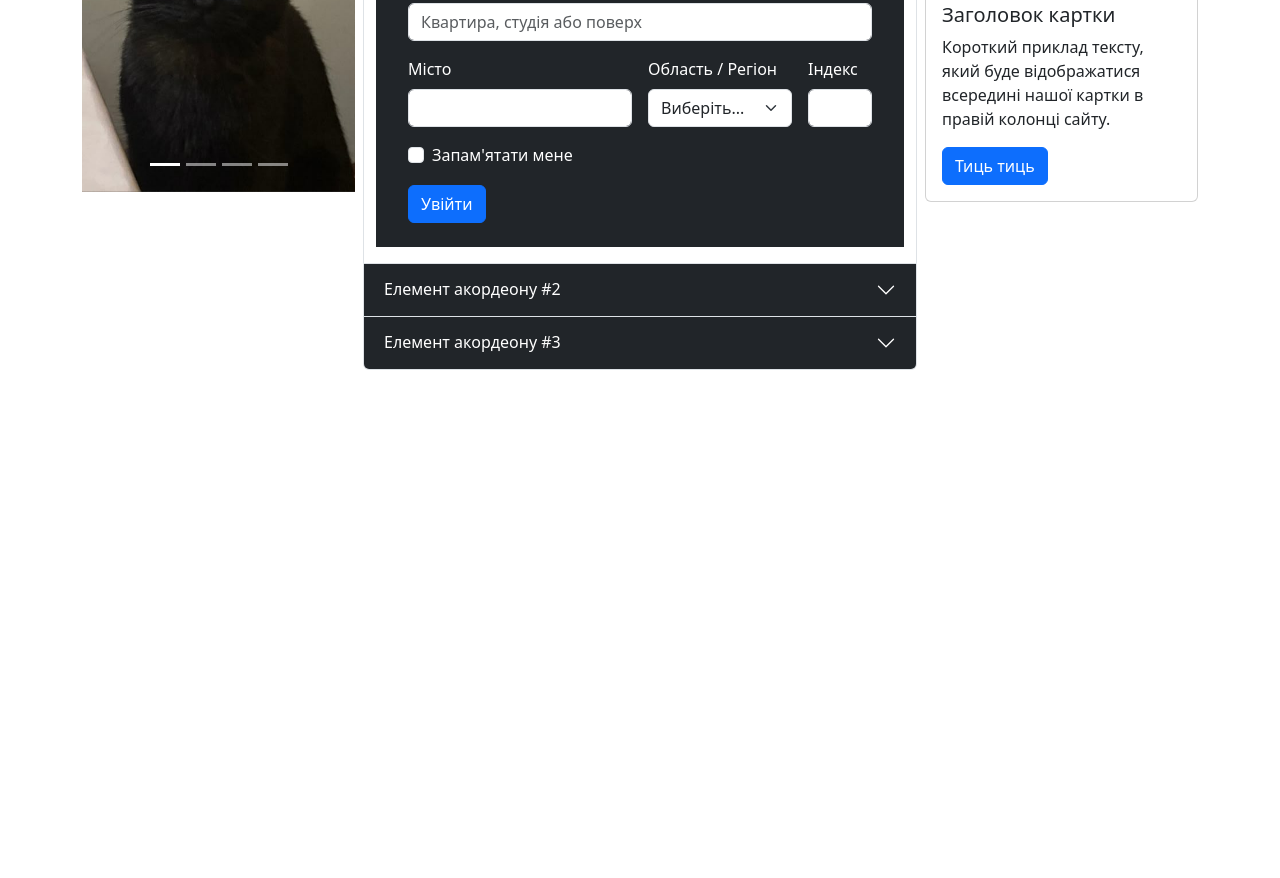
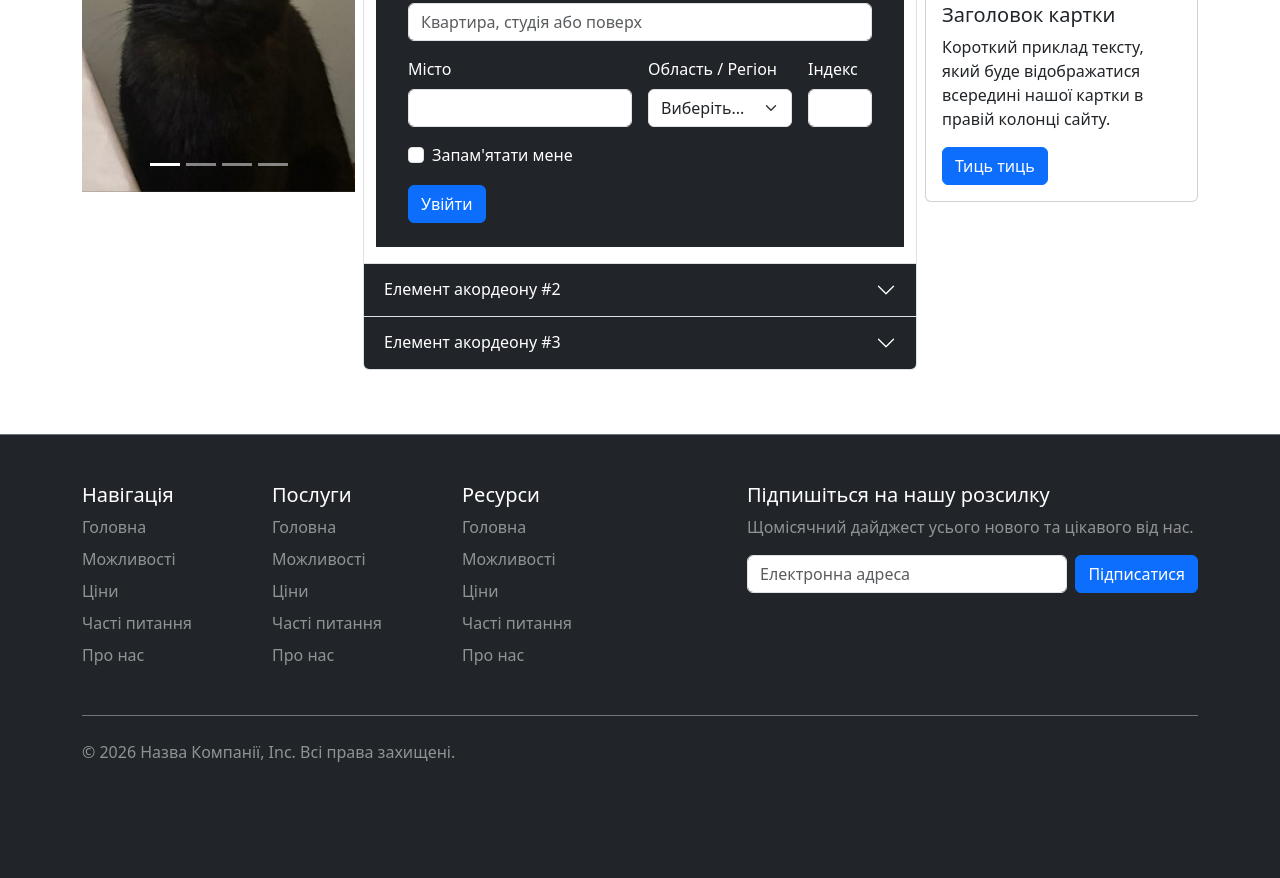
Before and after one commit to alina-koman/hillel-bootstrap, a plain HTML site: page index.html in a window 1280 px wide. Shown: the part 431-1309 px from the top of the page. Before the commit the page ends 865 px from the top, so only its background shows below. Drawn offline with nearby package versions, Linux system fonts and the light colour scheme.

Commit message:
add footer

```diff
--- a/index.html
+++ b/index.html
@@ -182,6 +182,74 @@
   </div>
 </main>
 
+<footer class="py-5 border-top border-secondary bg-dark text-white">
+  <div class="container">
+    <div class="row">
+
+      <div class="col-6 col-md-2 mb-3">
+        <h5>Навігація</h5>
+        <ul class="nav flex-column">
+          <li class="nav-item mb-2"><a href="#" class="nav-link p-0 text-white-50">Головна</a></li>
+          <li class="nav-item mb-2"><a href="#" class="nav-link p-0 text-white-50">Можливості</a></li>
+          <li class="nav-item mb-2"><a href="#" class="nav-link p-0 text-white-50">Ціни</a></li>
+          <li class="nav-item mb-2"><a href="#" class="nav-link p-0 text-white-50">Часті питання</a></li>
+          <li class="nav-item mb-2"><a href="#" class="nav-link p-0 text-white-50">Про нас</a></li>
+        </ul>
+      </div>
+
+      <div class="col-6 col-md-2 mb-3">
+        <h5>Послуги</h5>
+        <ul class="nav flex-column">
+          <li class="nav-item mb-2"><a href="#" class="nav-link p-0 text-white-50">Головна</a></li>
+          <li class="nav-item mb-2"><a href="#" class="nav-link p-0 text-white-50">Можливості</a></li>
+          <li class="nav-item mb-2"><a href="#" class="nav-link p-0 text-white-50">Ціни</a></li>
+          <li class="nav-item mb-2"><a href="#" class="nav-link p-0 text-white-50">Часті питання</a></li>
+          <li class="nav-item mb-2"><a href="#" class="nav-link p-0 text-white-50">Про нас</a></li>
+        </ul>
+      </div>
+
+      <div class="col-6 col-md-2 mb-3">
+        <h5>Ресурси</h5>
+        <ul class="nav flex-column">
+          <li class="nav-item mb-2"><a href="#" class="nav-link p-0 text-white-50">Головна</a></li>
+          <li class="nav-item mb-2"><a href="#" class="nav-link p-0 text-white-50">Можливості</a></li>
+          <li class="nav-item mb-2"><a href="#" class="nav-link p-0 text-white-50">Ціни</a></li>
+          <li class="nav-item mb-2"><a href="#" class="nav-link p-0 text-white-50">Часті питання</a></li>
+          <li class="nav-item mb-2"><a href="#" class="nav-link p-0 text-white-50">Про нас</a></li>
+        </ul>
+      </div>
+
+      <div class="col-md-5 offset-md-1 mb-3">
+        <form>
+          <h5>Підпишіться на нашу розсилку</h5>
+          <p class="text-white-50">Щомісячний дайджест усього нового та цікавого від нас.</p>
+          <div class="d-flex flex-column flex-sm-row w-100 gap-2">
+            <label for="newsletter1" class="visually-hidden">Електронна адреса</label>
+            <input id="newsletter1" type="email" class="form-control" placeholder="Електронна адреса">
+            <button class="btn btn-primary" type="button">Підписатися</button>
+          </div>
+        </form>
+      </div>
+    </div>
+
+    <div class="d-flex flex-column flex-sm-row justify-content-between py-4 my-4 border-top border-secondary">
+      <p class="text-white-50">© 2026 Назва Компанії, Inc. Всі права захищені.</p>
+      <ul class="list-unstyled d-flex">
+        <li class="ms-3">
+          <a class="link-light text-white" href="#" aria-label="Instagram">
+            <svg class="bi" width="24" height="24"><use xlink:href="#instagram"></use></svg>
+          </a>
+        </li>
+        <li class="ms-3">
+          <a class="link-light text-white" href="#" aria-label="Facebook">
+            <svg class="bi" width="24" height="24" aria-hidden="true"><use xlink:href="#facebook"></use></svg>
+          </a>
+        </li>
+      </ul>
+    </div>
+  </div>
+</footer>
+
 
 <script src="https://cdn.jsdelivr.net/npm/bootstrap@5.3.8/dist/js/bootstrap.bundle.min.js" integrity="sha384-FKyoEForCGlyvwx9Hj09JcYn3nv7wiPVlz7YYwJrWVcXK/BmnVDxM+D2scQbITxI" crossorigin="anonymous"></script>
 </body>
```
Also changed, not shown: style/style.css (+2 -7 lines).
